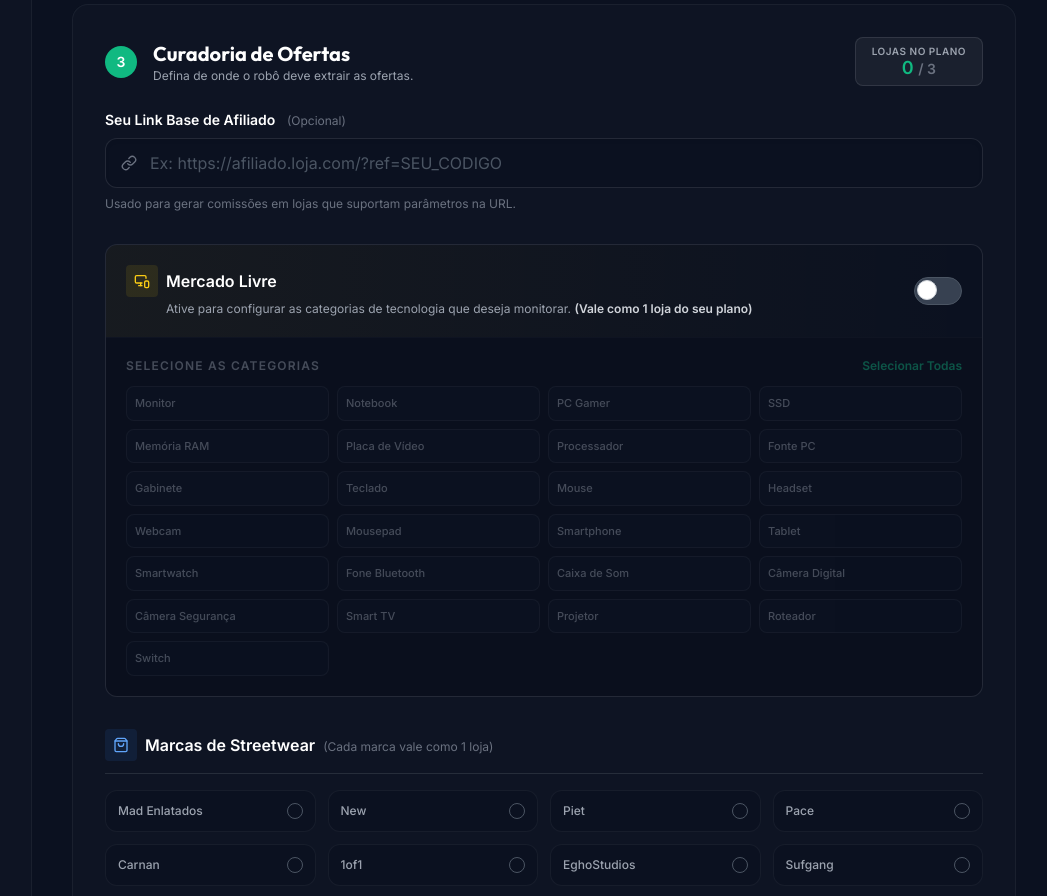
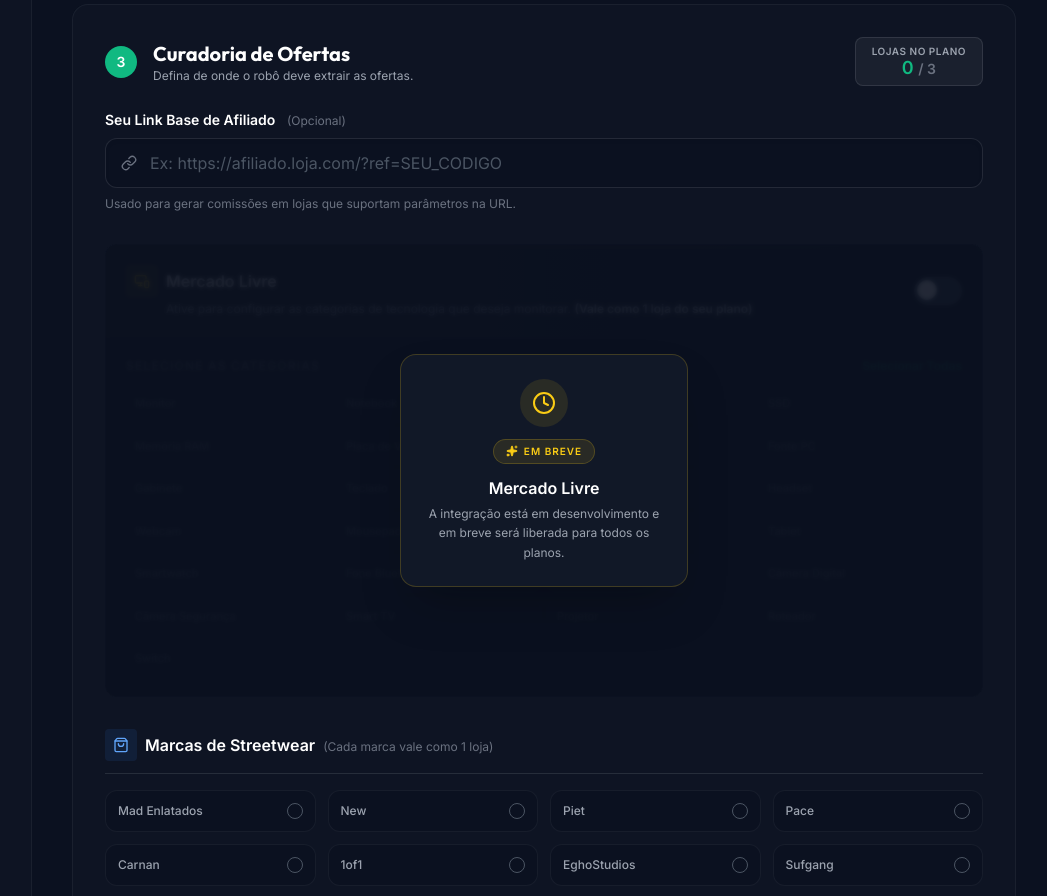
Before and after one commit to sangust/bot-telegram, a FastAPI app: template app/templates/createbot.html in a window 1280 px wide. Shown: the part 875-1771 px from the top of the page, without its empty margins (224-1271 px from the left). Run offline with FastAPI, Linux system fonts and the light colour scheme; the template is opened without the code that fills it, so the values that code supplies are empty; parts of the project's set-up code (start-up, migrations or seed data) failed here and were passed over; some libraries are stand-ins or nearby versions.

Commit message:
feat: overlay ML & access denied freemiun

```diff
--- a/app/src/domain/models.py
+++ b/app/src/domain/models.py
@@ -141,7 +141,7 @@
     google_id        = Column(String(100), primary_key=True, nullable=False)
     email            = Column(String(200), unique=True, nullable=False)
     name             = Column(String(200))
-    subplain         = Column(Enum(SubPlains), default=SubPlains.freemium, nullable=False)
+    subplain         = Column(Enum(SubPlains), default=SubPlains.free, nullable=False)
     trial_started_at = Column(DateTime(timezone=True), nullable=True, default=_now)
     created_at       = Column(DateTime(timezone=True), default=_now, nullable=False)
     updated_at       = Column(DateTime(timezone=True), default=_now, onupdate=_now)
--- a/app/templates/createbot.html
+++ b/app/templates/createbot.html
@@ -302,7 +302,24 @@
                         </div>
 
                         <!-- Mercado Livre -->
-                        <div class="bg-[#0B1120] border border-white/10 rounded-xl overflow-hidden">
+                        <div class="rounded-xl relative group/ml">
+                            <!-- Overlay Em Breve -->
+                            <div class="absolute inset-0 rounded-xl bg-[#0B1120]/80 backdrop-blur-[2px] z-10 flex items-center justify-center">
+                                <div class="bg-[#111827] border border-yellow-400/20 p-6 rounded-2xl text-center shadow-2xl w-72 transform transition-transform duration-300 group-hover/ml:scale-105">
+                                    <div class="w-12 h-12 bg-yellow-400/10 rounded-full flex items-center justify-center mx-auto mb-3">
+                                        <i data-lucide="clock" class="w-6 h-6 text-yellow-400"></i>
+                                    </div>
+                                    <div class="inline-flex items-center gap-1.5 bg-yellow-400/10 border border-yellow-400/20 text-yellow-400 text-[10px] font-black uppercase tracking-widest px-3 py-1 rounded-full mb-3">
+                                        <i data-lucide="sparkles" class="w-3 h-3 fill-current"></i>
+                                        Em Breve
+                                    </div>
+                                    <h3 class="text-white font-bold mb-1">Mercado Livre</h3>
+                                    <p class="text-xs text-gray-400 leading-relaxed">A integração está em desenvolvimento e em breve será liberada para todos os planos.</p>
+                                </div>
+                            </div>
+
+                            <!-- Conteúdo bloqueado -->
+                            <div class="bg-[#0B1120] border border-white/10 rounded-xl overflow-hidden opacity-40 pointer-events-none select-none">
                             <div class="p-5 flex items-center justify-between bg-gradient-to-r from-yellow-400/5 to-transparent">
                                 <div>
                                     <h3 class="font-bold text-white flex items-center gap-2">
@@ -326,7 +343,8 @@
                                 </div>
                                 <div class="grid grid-cols-2 md:grid-cols-3 lg:grid-cols-4 gap-2" id="grid-ml"></div>
                             </div>
-                        </div>
+                            </div><!-- fim conteúdo bloqueado -->
+                        </div><!-- fim ML -->
 
                         <!-- Marcas Streetwear -->
                         <div>
```
